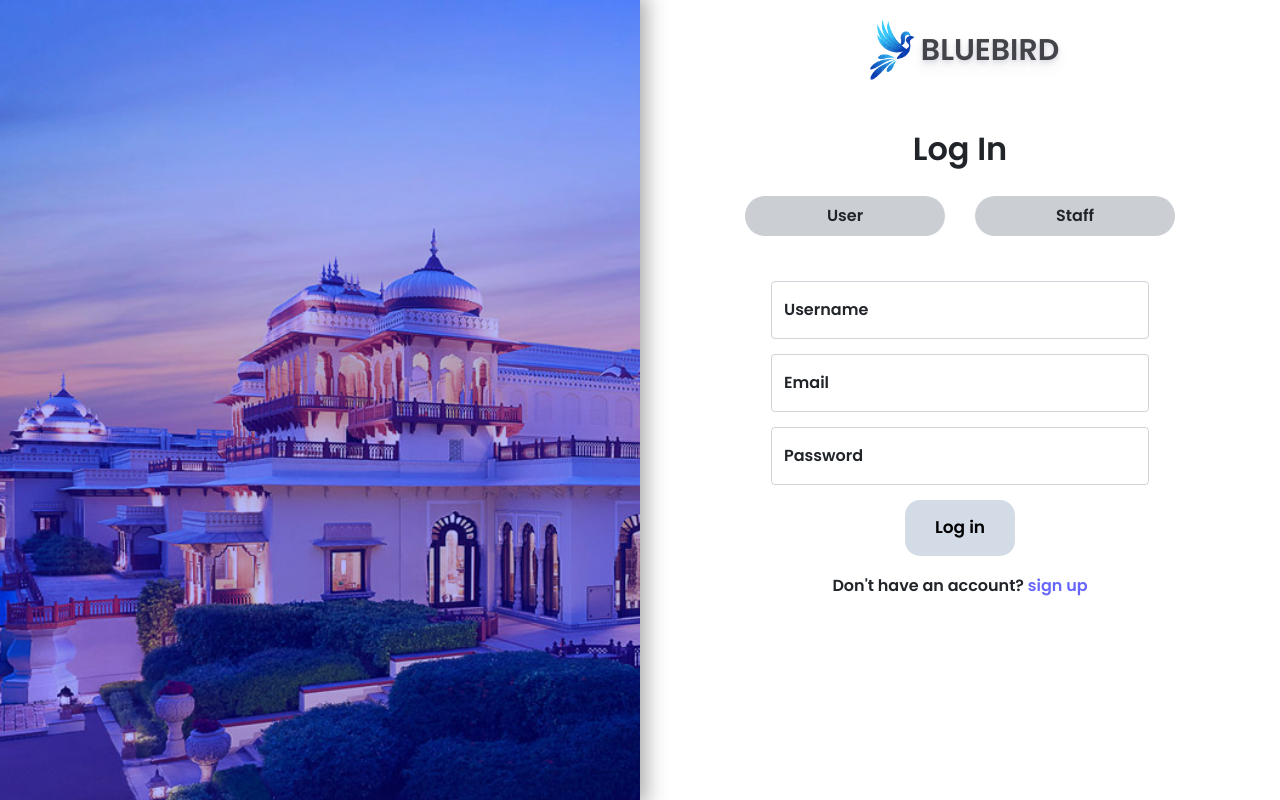
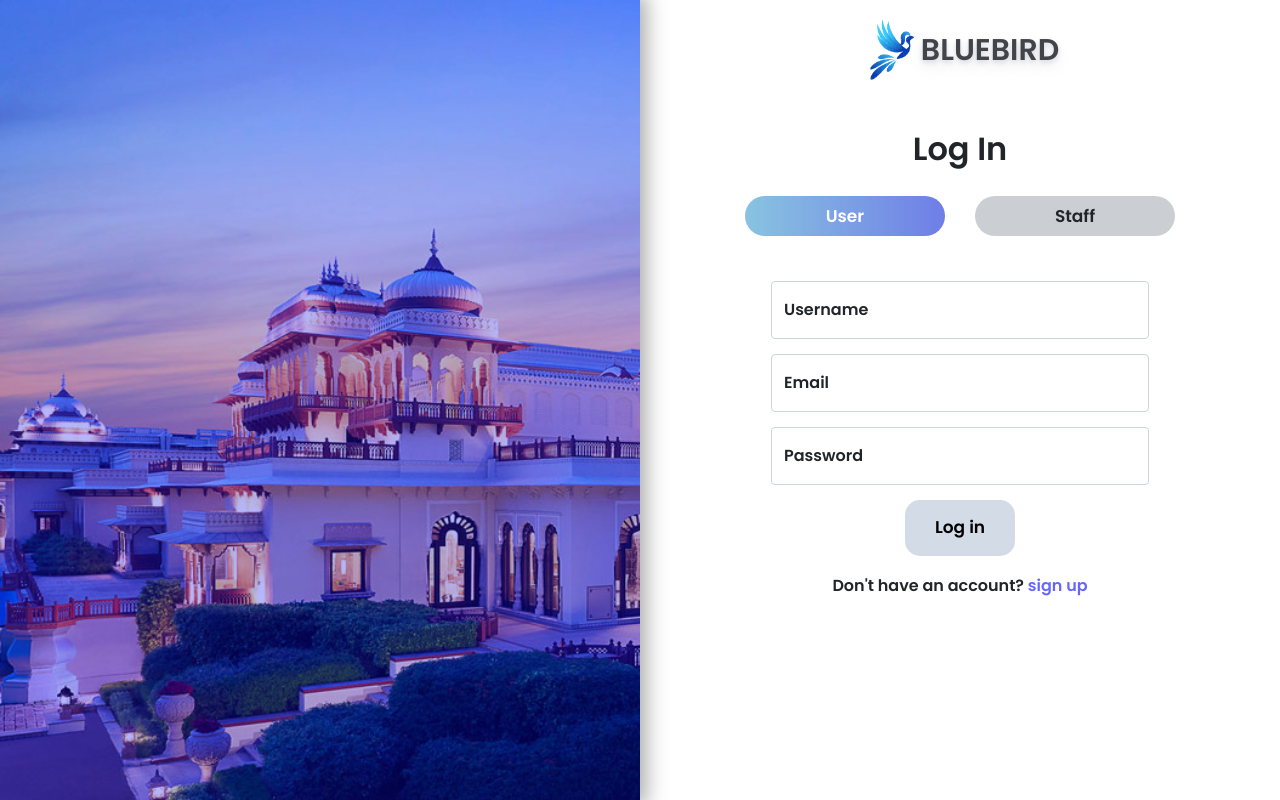
Before and after one commit to tushar-2223/Hotel-Management-System, a PHP site: page /hotelmanage_system/ in a window 1280 px wide. Run offline with PHP 8.4, Linux system fonts and the light colour scheme; some libraries are stand-ins or nearby versions.

Commit message:
Update login.css

```diff
--- a/css/login.css
+++ b/css/login.css
@@ -91,11 +91,19 @@ section {
     align-items: center;
     border-radius: 20px;
     background-color: rgba(93, 102, 116, 0.318);
+    font-size: 17px;
+    font-weight: 700;
 }
 
-.role_btn .btns:hover {
+.role_btn .btns:hover{
     background-image: linear-gradient(90deg, rgba(76, 185, 236, 0.527), rgba(0, 30, 255, 0.456));
     transition: ease-in-out;
+    color: white;
+}
+
+.btns.active{
+    background-image: linear-gradient(90deg, rgba(76, 185, 236, 0.527), rgba(0, 30, 255, 0.456));
+    color: white;
 }
 
 .authsection {
@@ -109,6 +117,7 @@ section {
 .user_login.active{
     display: block;
 }
+
 .employee_login.active{
     display: block;
 }
```
